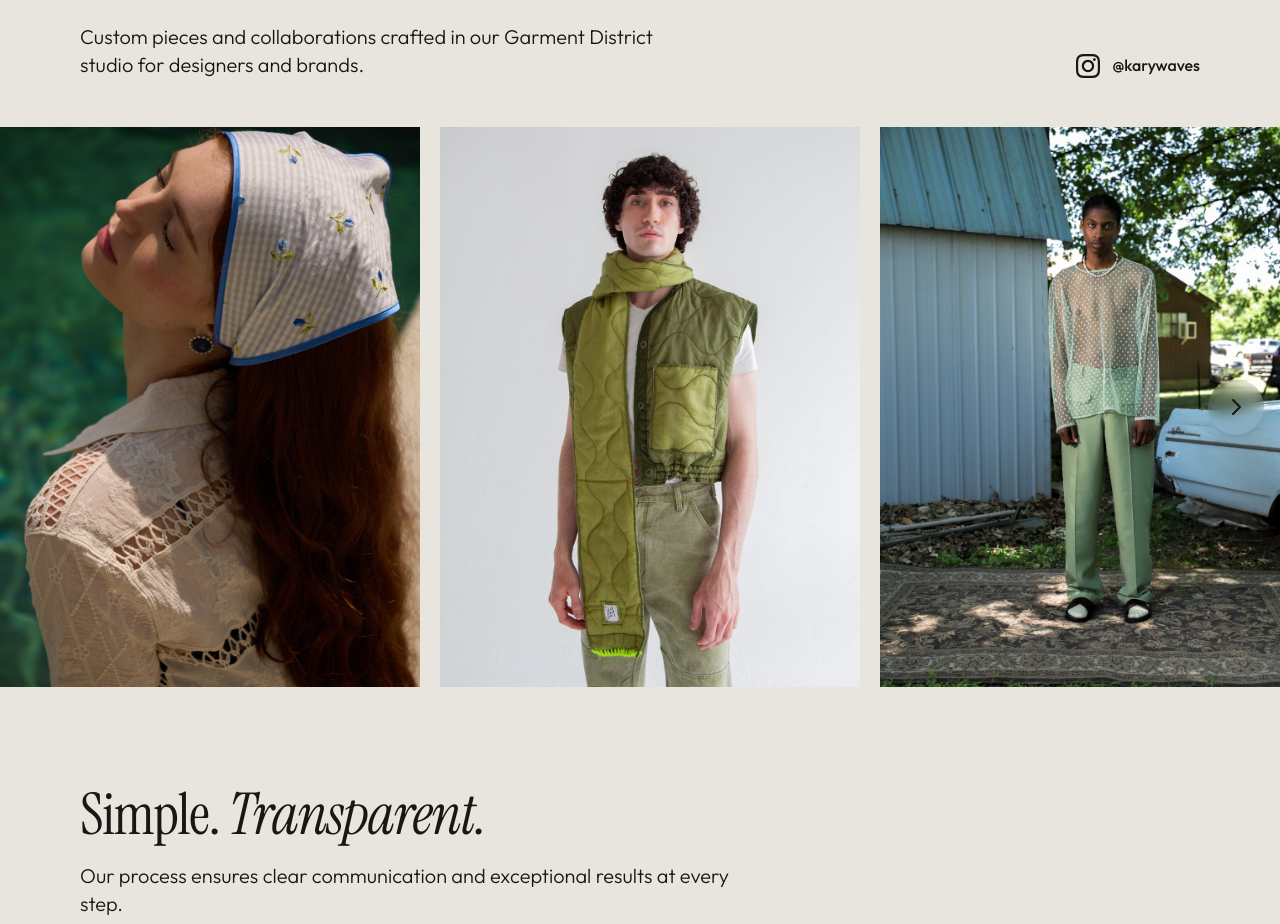
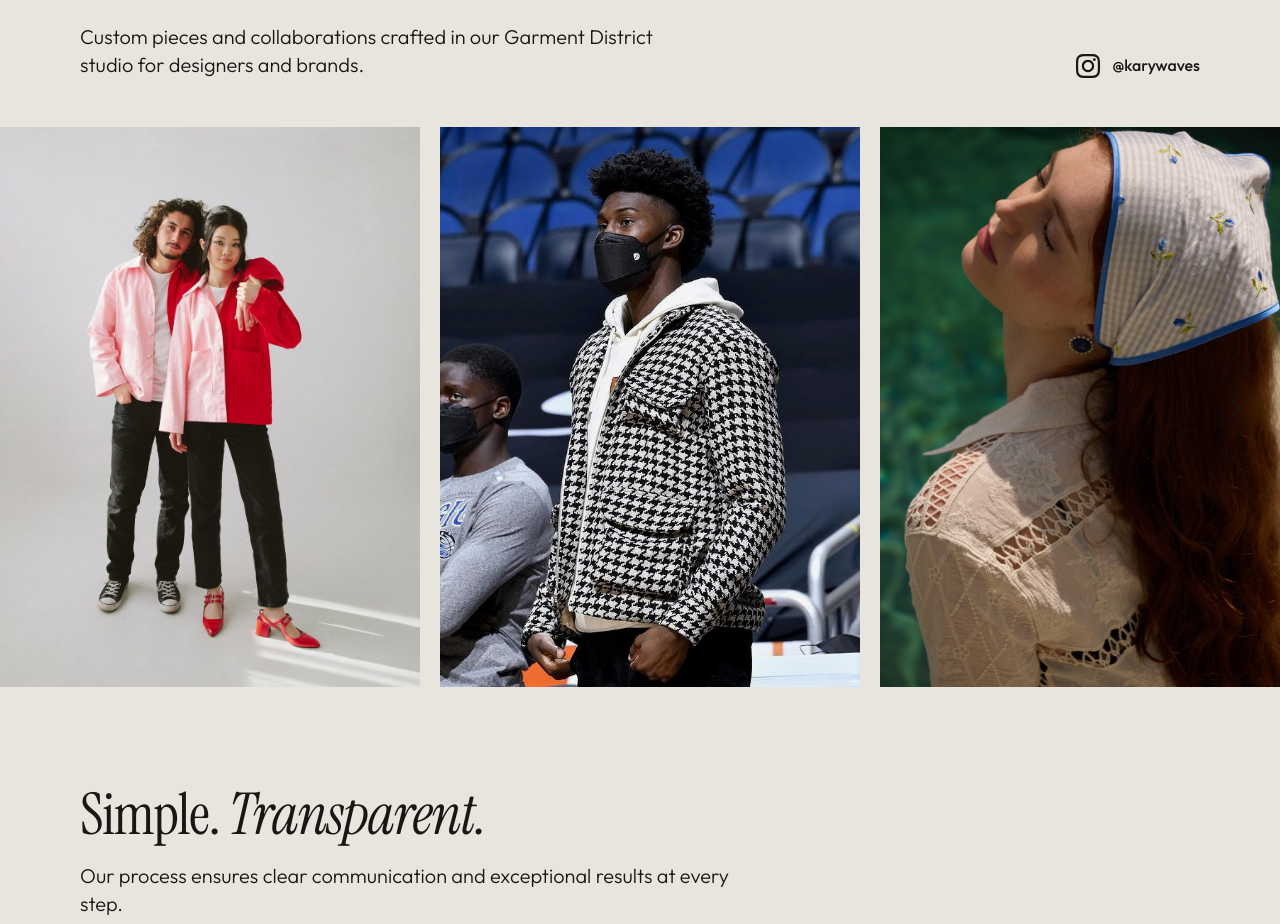
Before and after one commit to kmacancela/kary-waves, a React (Vite) app: page / in a window 1280 px wide. Shown: the part 3260-4184 px from the top of the page. Built offline with nearby package versions, Linux system fonts and the light colour scheme.

Commit message:
Add court dress lookbook images

```diff
--- a/src/components/Lookbook.tsx
+++ b/src/components/Lookbook.tsx
@@ -68,6 +68,10 @@ const imageData = [
     alt: 'Green court dress',
   },
   {
+    src: '/images/lookbook/clients/pleated-court-dress-look.jpg',
+    alt: 'Pleated court dress look',
+  },
+  {
     src: '/images/lookbook/clients/white-zip-detail.webp',
     alt: 'White zip collar detail',
   },
@@ -82,6 +86,10 @@ const imageData = [
   {
     src: '/images/lookbook/professional-photoshoot.jpg',
     alt: 'Professional photoshoot',
+  },
+  {
+    src: '/images/lookbook/clients/white-court-dress-look.jpg',
+    alt: 'White court dress look',
   },
   {
     src: '/images/lookbook/scarf.jpg',
```
Also changed, not shown: public/images/lookbook/clients/pleated-court-dress-look.jpg (added), public/images/lookbook/clients/white-court-dress-look.jpg (added).
